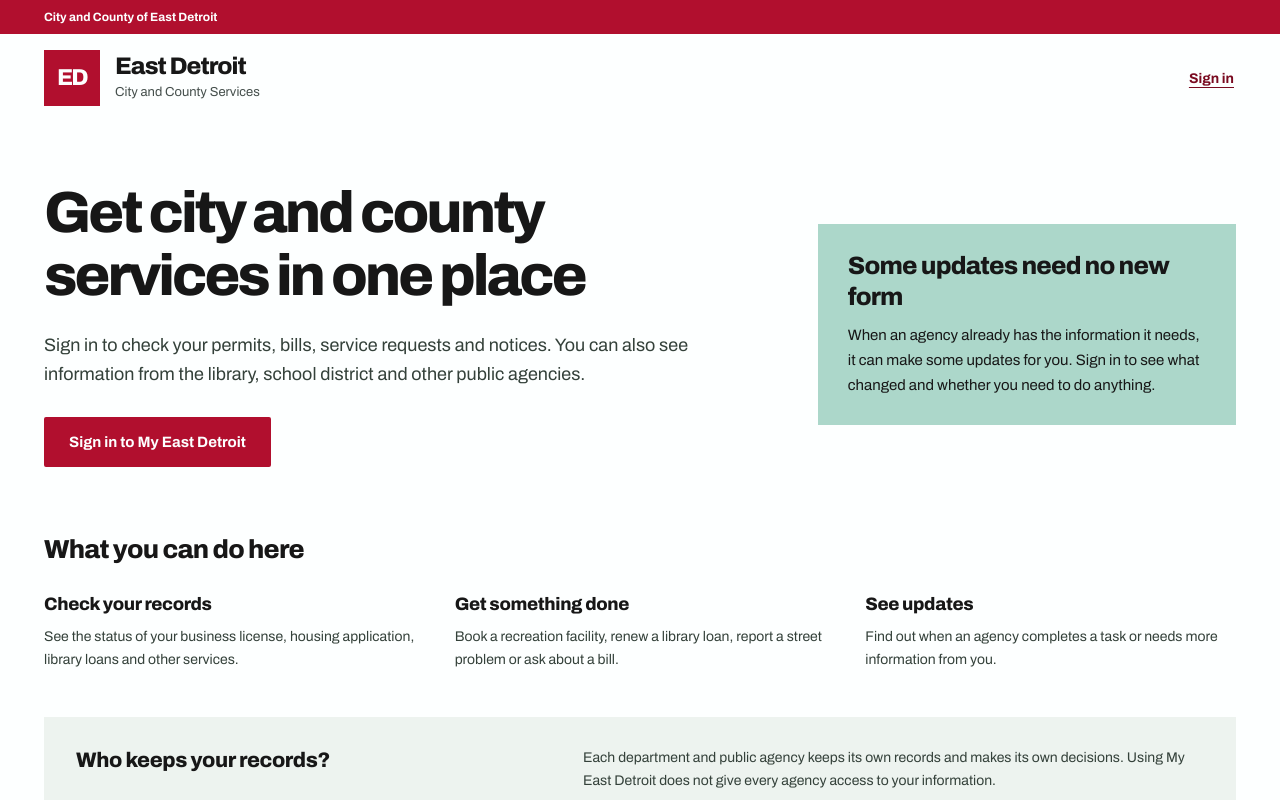
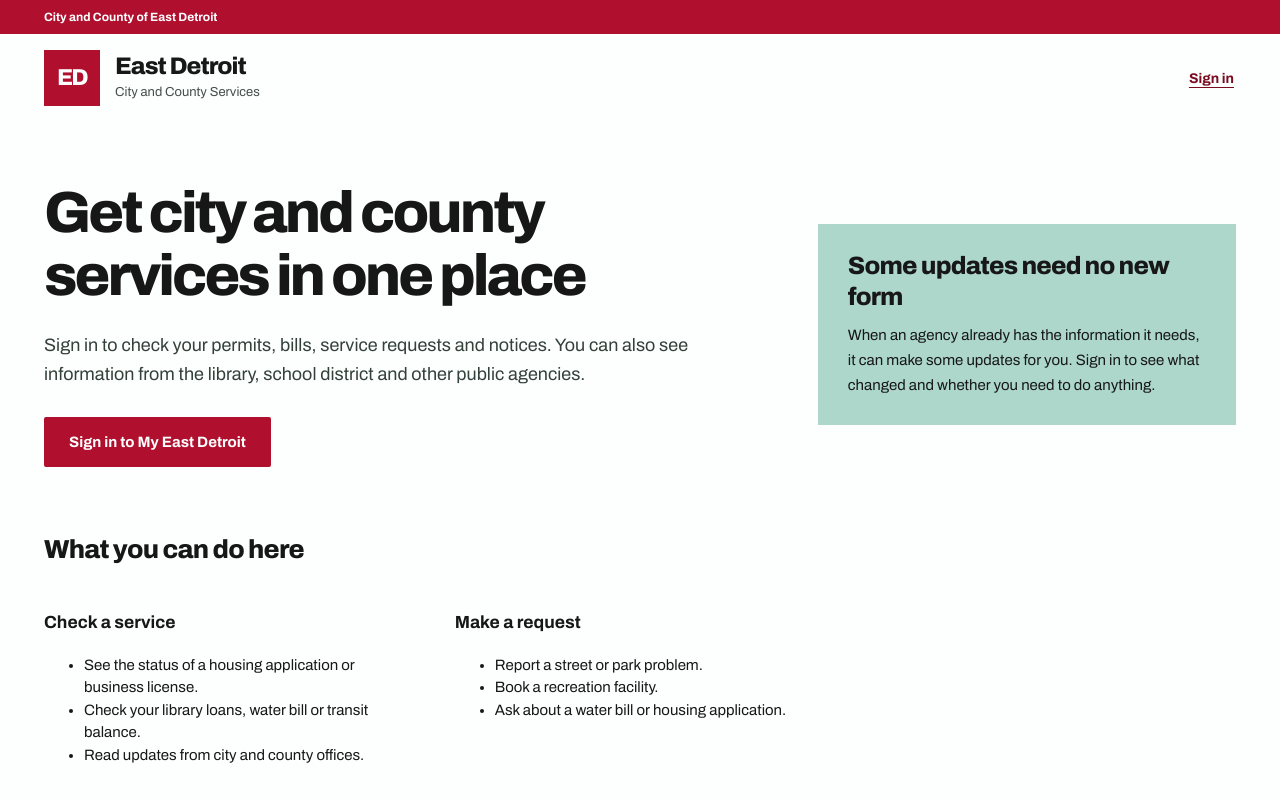
Before and after one commit to quarterback/field-school, a React (Vite) app in the folder east-detroit/prototype/portable/: page / in a window 1280 px wide. Shown: the top 800 px of the page. Built offline with nearby package versions, Linux system fonts and the light colour scheme.

Commit message:
Replace generic three-column feature grid with resident task lists

```diff
--- a/east-detroit/prototype/portable/src/PublicEntry.tsx
+++ b/east-detroit/prototype/portable/src/PublicEntry.tsx
@@ -21,9 +21,22 @@ export function PublicWelcome({onSignIn}:EntryProps){
     <section className="public-capabilities" aria-labelledby="public-can-do">
       <h2 id="public-can-do">What you can do here</h2>
       <div className="public-capability-grid">
-        <article><h3>Check your records</h3><p>See the status of your business license, housing application, library loans and other services.</p></article>
-        <article><h3>Get something done</h3><p>Book a recreation facility, renew a library loan, report a street problem or ask about a bill.</p></article>
-        <article><h3>See updates</h3><p>Find out when an agency completes a task or needs more information from you.</p></article>
+        <section aria-labelledby="public-check-records">
+          <h3 id="public-check-records">Check a service</h3>
+          <ul>
+            <li>See the status of a housing application or business license.</li>
+            <li>Check your library loans, water bill or transit balance.</li>
+            <li>Read updates from city and county offices.</li>
+          </ul>
+        </section>
+        <section aria-labelledby="public-make-request">
+          <h3 id="public-make-request">Make a request</h3>
+          <ul>
+            <li>Report a street or park problem.</li>
+            <li>Book a recreation facility.</li>
+            <li>Ask about a water bill or housing application.</li>
+          </ul>
+        </section>
       </div>
     </section>
 
```
